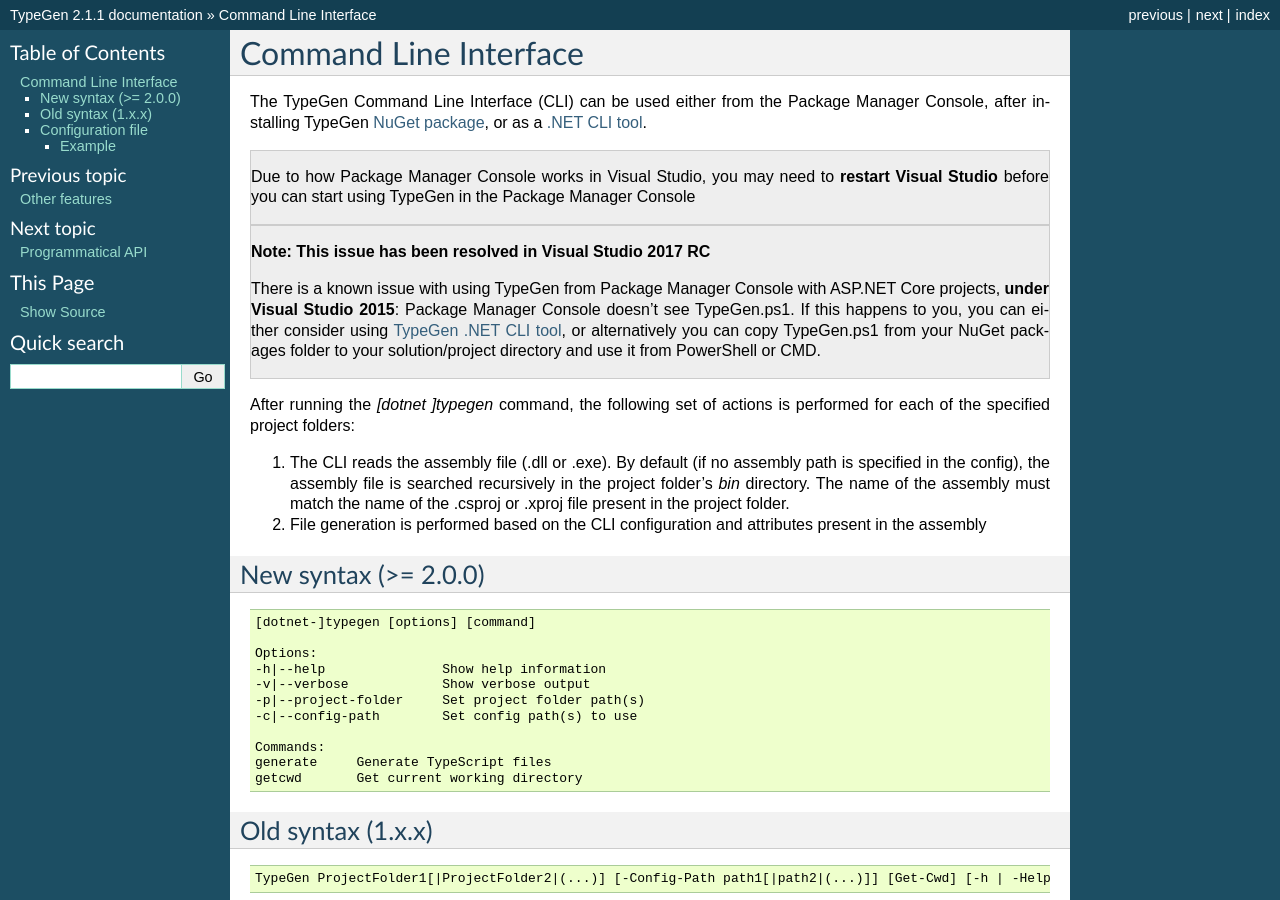
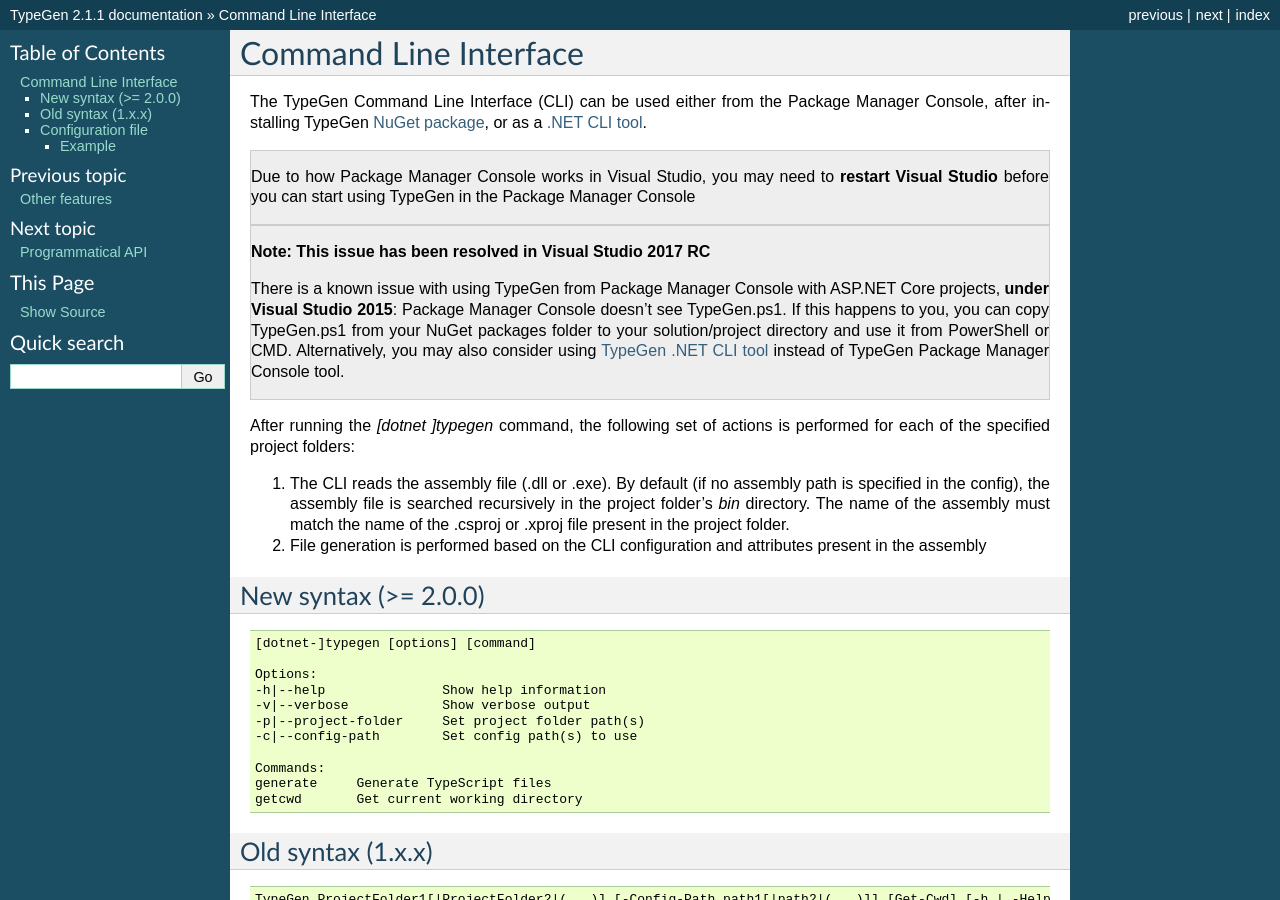
Before and after one commit to jburzynski/TypeGenDocs, a Sphinx documentation site: the page built from source/cli.rst, in a window 1280 px wide and 900 px high. Built offline with Sphinx 7.4.7, drawn with Linux system fonts in a browser that asks for light colours.

Commit message:
small editorial

```diff
--- a/source/cli.rst
+++ b/source/cli.rst
@@ -13,7 +13,7 @@
 
     **Note: This issue has been resolved in Visual Studio 2017 RC**
 
-    There is a known issue with using TypeGen from Package Manager Console with ASP.NET Core projects, **under Visual Studio 2015**: Package Manager Console doesn't see TypeGen.ps1. If this happens to you, you can either consider using `TypeGen .NET CLI tool <https://www.nuget.org/packages/TypeGen.DotNetCli>`_, or alternatively you can copy TypeGen.ps1 from your NuGet packages folder to your solution/project directory and use it from PowerShell or CMD.
+    There is a known issue with using TypeGen from Package Manager Console with ASP.NET Core projects, **under Visual Studio 2015**: Package Manager Console doesn't see TypeGen.ps1. If this happens to you, you can copy TypeGen.ps1 from your NuGet packages folder to your solution/project directory and use it from PowerShell or CMD. Alternatively, you may also consider using `TypeGen .NET CLI tool <https://www.nuget.org/packages/TypeGen.DotNetCli>`_ instead of TypeGen Package Manager Console tool.
 
 
 After running the *[dotnet ]typegen* command, the following set of actions is performed for each of the specified project folders:
```
